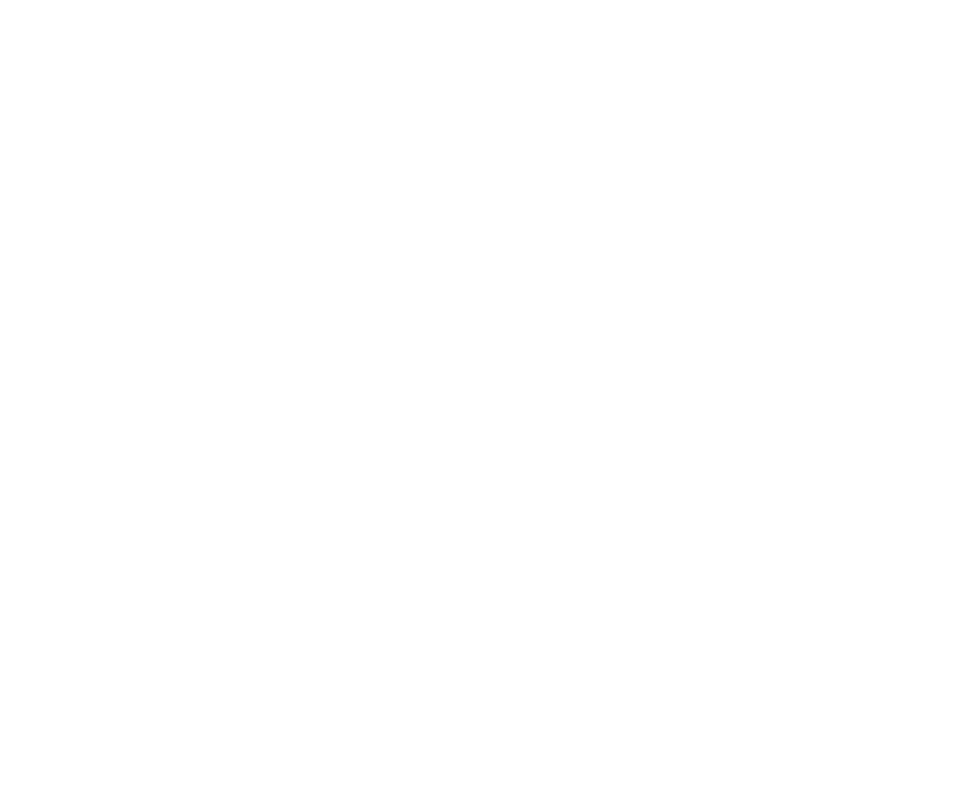
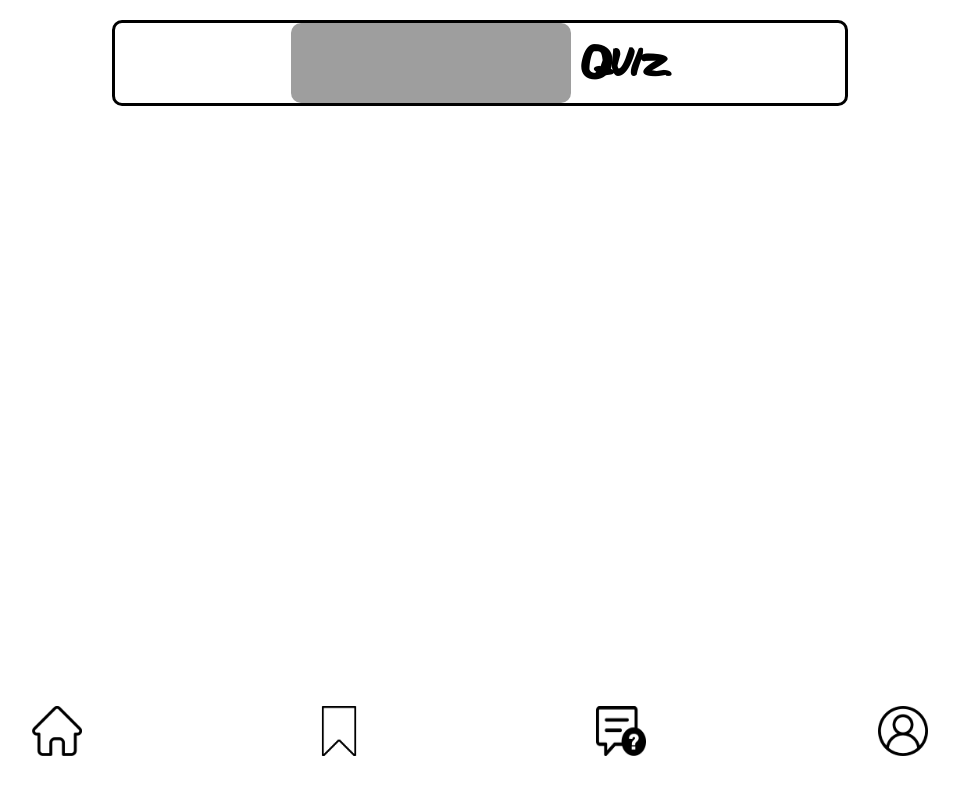
Before and after one commit to LuamB/Luam-Quiz-App, a plain HTML site: page form.html in a window 1280 px wide. Shown: the whole page, without its empty margins (160-1119 px from the left). Drawn offline with Linux system fonts and the light colour scheme; grey boxes are pictures that could not be loaded.

Commit message:
Adjusted bookmark and card

```diff
--- a/css/global.css
+++ b/css/global.css
@@ -22,6 +22,8 @@
 
 * {
   font-family: friends;
+  margin: 0;
+  padding: 0;
 }
 
 body {
@@ -31,30 +33,32 @@ body {
 /* Header */
 
 header {
-  background-color: var(--background-color);
+  gap: 10px;
   width: 57vw;
-  height: 150px;
+  margin: 20px auto;
   display: flex;
+  flex-wrap: wrap;
   justify-content: center;
+  align-items: center;
+  border-radius: 10px;
   border-style: var(--border-style);
   border-color: var(--border-color);
   border-width: var(--border-width);
-  border-radius: 10px;
-  margin: 20px auto;
+  background-color: var(--background-color);
 }
 
 header > h1 {
   font-size: 42px;
   font-weight: bold;
   text-align: center;
-  padding-top: 23px;
-  padding-left: 20px;
 }
 
 .title-image {
-  display: flex;
-  width: 300px;
-  height: 150px;
+  max-height: 80px;
+  max-width: 280px;
+  border-radius: 10px;
+  object-fit: cover;
+  width: 100%;
 }
 
 /* Footer */
--- a/css/pages-home.css
+++ b/css/pages-home.css
@@ -30,25 +30,24 @@
   background: none;
   position: absolute;
   margin: 5px;
-  width: 30px;
-  height: 50px;
-  top: 0;
+  width: 50px;
+  height: 70px;
+  top: -15px;
   right: 15px;
+  overflow: hidden;
 }
 
 .card__bookmark img {
   pointer-events: stroke;
-  position: absolute;
   width: 50px;
   height: 70px;
-  top: -15px;
-  right: 0;
 }
 
 .card__question {
   height: auto;
   width: auto;
   padding: 10px;
+  margin-top: 70px;
 }
 
 .card__button {
--- a/form.html
+++ b/form.html
@@ -0,0 +1,44 @@
+<!DOCTYPE html>
+<html lang="en">
+  <head>
+    <meta charset="UTF-8" />
+    <meta name="viewport" content="width=device-width, initial-scale=1.0" />
+    <link rel="stylesheet" href="./styles.css" />
+    <script src="./js/index.js" defer></script>
+    <title>Form</title>
+  </head>
+  <body>
+    <!-- Title -->
+    <header>
+      <img
+        class="title-image"
+        src="https://1000logos.net/wp-content/uploads/2020/12/Friends-Logo.jpg"
+        alt="Friends logo"
+      />
+      <h1>Quiz</h1>
+    </header>
+    <main></main>
+    <footer>
+      <nav class="footer-nav">
+        <a href="./index.html"
+          ><img class="footer__link" src="./img/home.png" alt="House icon"
+        /></a>
+        <a href="./bookmark.html"
+          ><img
+            class="footer__link"
+            src="./img/bookmark.png"
+            alt="Bookmark icon"
+        /></a>
+        <a href="./form.html"
+          ><img
+            class="footer__link"
+            src="./img/question.png"
+            alt="Question icon"
+        /></a>
+        <a href="./profile.html"
+          ><img class="footer__link" src="./img/profile.png" alt="Profile icon"
+        /></a>
+      </nav>
+    </footer>
+  </body>
+</html>
--- a/js/index.js
+++ b/js/index.js
@@ -8,7 +8,7 @@ const buttonBookmark = document.querySelector('[data-js="button-bookmark"]');
 // Toogle bookmark button
 let index = 0;
 const bookmarkImg = document.getElementById("bookmark-image");
-const images = ["./img/bookmark_filled.png", "./img/bookmark.png"];
+const images = ["./img/bookmark.png", "./img/bookmark_filled.png"];
 
 buttonBookmark.addEventListener("click", () => {
   index = 1 - index; // Toggles between 0=filled and 1=not filled
```
Also changed, not shown: index.html (+3 -3 lines), img/Friends-Logo.jpg (added).
